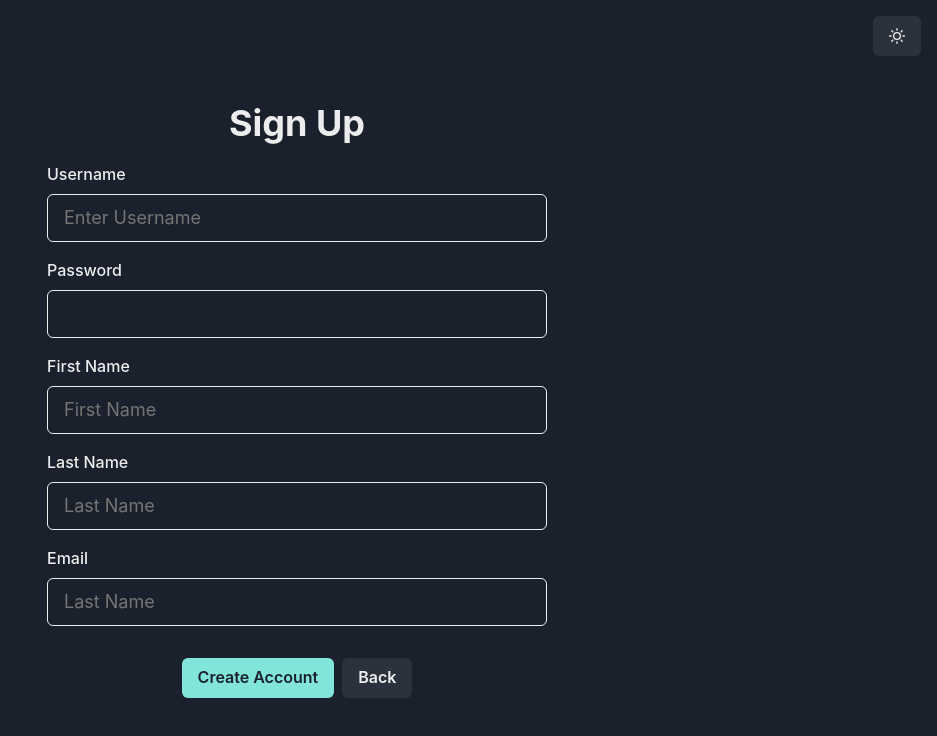
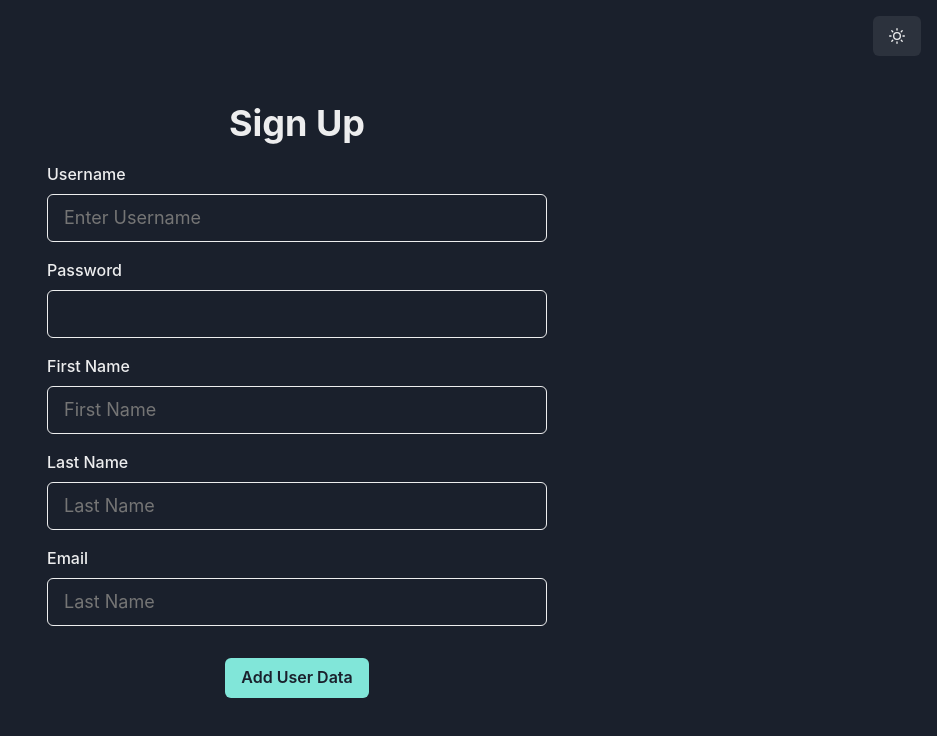
Before and after one commit to htwest/TLS-Society-Database, a React (Create React App) app in the folder client/: page / in a window 1280 px wide. Both pictures are taken after typing "Sample", "Sample123" into the empty fields and a click on the button "Create Account". Shown: the top 736 px of the page, without its empty margins (343-1280 px from the left). Built offline with nearby package versions, Linux system fonts and the light colour scheme.

Commit message:
refactored singup for application upload

```diff
--- a/client/src/api/postRegister.js
+++ b/client/src/api/postRegister.js
@@ -1,17 +1,15 @@
 const axios = require("axios");
 
-const postRegister = (user, pass, fName, lName, email) => {
-  console.log(fName);
-
+const postRegister = (userData) => {
   return axios
     .post(
       "/auth/register",
       {
-        username: user,
-        password: pass,
-        fName: fName,
-        lName: lName,
-        email: email,
+        username: userData[0],
+        fName: userData[1],
+        lName: userData[2],
+        email: userData[3],
+        password: userData[4],
       },
       { withCredentials: true }
     )
--- a/client/src/components/landing/Signup.jsx
+++ b/client/src/components/landing/Signup.jsx
@@ -1,147 +1,39 @@
 import React, { useState } from "react";
-import validateSignUp from "../../hooks/validateSignUp";
-import {
-  VStack,
-  ButtonGroup,
-  FormControl,
-  FormLabel,
-  Input,
-  Button,
-  Heading,
-  FormErrorMessage,
-} from "@chakra-ui/react";
+import { VStack, ButtonGroup, Button } from "@chakra-ui/react";
 
+// Components
+import UserForm from "./signup/UserForm";
+
+// Api
 import postRegister from "../../api/postRegister";
 
 const SignUp = ({ setRegister }) => {
-  const [user, setUser] = useState("");
-  const [fName, setFName] = useState("");
-  const [lName, setLName] = useState("");
-  const [email, setEmail] = useState("");
-  const [pass, setPass] = useState("");
-  const [err, setErr] = useState(false);
-  const [errMsg, setErrMsg] = useState("");
+  const [userData, setUserData] = useState();
+  const [err, setErr] = useState();
 
-  const handleSubmit = async (e) => {
-    e.preventDefault();
-    const validate = validateSignUp(
-      user,
-      pass,
-      fName,
-      lName,
-      email,
-      setErr,
-      setErrMsg
-    );
-
-    if (validate) {
-      await postRegister(user, pass, fName, lName, email).then((data) => {
+  const handleSubmit = async () => {
+    await postRegister(userData).then((data) => {
       setRegister(false);
     });
-    }
   };
 
   return (
     <VStack
-      as="form"
-      onSubmit={(e) => handleSubmit(e)}
       w={{ base: "90%", md: "500px" }}
       m="auto"
       justify="center"
       h="100vh"
       spacing="1rem"
     >
-      <Heading>Sign Up</Heading>
-      <FormControl isInvalid={err}>
-        <FormLabel>Username</FormLabel>
-        <Input
-          type="text"
-          name="username"
-          value={user}
-          placeholder="Enter Username"
-          autoComplete="off"
-          size="lg"
-          onChange={(e) => {
-            setErr(false);
-            setUser(e.target.value);
-          }}
-        />
-        <FormErrorMessage>{errMsg}</FormErrorMessage>
-      </FormControl>
-
-      <FormControl isInvalid={err}>
-        <FormLabel>Password</FormLabel>
-        <Input
-          type="password"
-          name="password"
-          value={pass}
-          autoComplete="off"
-          size="lg"
-          onChange={(e) => {
-            setErr(false);
-            setPass(e.target.value);
-          }}
-        />
-        <FormErrorMessage>{errMsg}</FormErrorMessage>
-      </FormControl>
-
-      <FormControl isInvalid={err}>
-        <FormLabel>First Name</FormLabel>
-        <Input
-          type="text"
-          name="fname"
-          value={fName}
-          placeholder="First Name"
-          autoComplete="off"
-          size="lg"
-          onChange={(e) => {
-            setErr(false);
-            setFName(e.target.value);
-          }}
-        />
-        <FormErrorMessage>{errMsg}</FormErrorMessage>
-      </FormControl>
-
-      <FormControl isInvalid={err}>
-        <FormLabel>Last Name</FormLabel>
-        <Input
-          type="text"
-          name="lname"
-          value={lName}
-          placeholder="Last Name"
-          autoComplete="off"
-          size="lg"
-          onChange={(e) => {
-            setErr(false);
-            setLName(e.target.value);
-          }}
-        />
-        <FormErrorMessage>{errMsg}</FormErrorMessage>
-      </FormControl>
-
-      <FormControl isInvalid={err}>
-        <FormLabel>Email</FormLabel>
-        <Input
-          type="text"
-          name="email"
-          value={email}
-          placeholder="Last Name"
-          autoComplete="off"
-          size="lg"
-          onChange={(e) => {
-            setErr(false);
-            setEmail(e.target.value);
-          }}
-        />
-        <FormErrorMessage>{errMsg}</FormErrorMessage>
-      </FormControl>
-
+      <UserForm setRegister={setRegister} setUserData={setUserData} />
+      {userData ? (
         <ButtonGroup pt="1rem">
-        <Button colorScheme="teal" type="submit">
+          <Button colorScheme="teal" onClick={() => handleSubmit()}>
             Create Account
           </Button>
           <Button onClick={() => setRegister(false)}>Back</Button>
         </ButtonGroup>
+      ) : null}
     </VStack>
   );
 };
--- /dev/null
+++ b/client/src/components/landing/signup/UserForm.jsx
@@ -0,0 +1,123 @@
+import React, { useState } from "react";
+import {
+  VStack,
+  ButtonGroup,
+  FormControl,
+  FormLabel,
+  Input,
+  Button,
+  Heading,
+} from "@chakra-ui/react";
+
+// Hooks
+import validateSignUp from "../../../hooks/validateSignUp";
+
+const UserForm = ({ setRegister, setUserData }) => {
+  const [user, setUser] = useState("");
+  const [fName, setFName] = useState("");
+  const [lName, setLName] = useState("");
+  const [email, setEmail] = useState("");
+  const [pass, setPass] = useState("");
+
+  const handleSubmit = (e) => {
+    e.preventDefault();
+    const validate = validateSignUp(user, pass, fName, lName, email);
+    if (validate) {
+      setUserData([user, fName, lName, email, pass]);
+    }
+  };
+  return (
+    <VStack
+      as="form"
+      onSubmit={(e) => handleSubmit(e)}
+      w={{ base: "90%", md: "500px" }}
+      m="auto"
+      justify="center"
+      h="100vh"
+      spacing="1rem"
+    >
+      <Heading>Sign Up</Heading>
+      <FormControl>
+        <FormLabel>Username</FormLabel>
+        <Input
+          type="text"
+          name="username"
+          value={user}
+          placeholder="Enter Username"
+          autoComplete="off"
+          size="lg"
+          onChange={(e) => {
+            setUser(e.target.value);
+          }}
+        />
+      </FormControl>
+
+      <FormControl>
+        <FormLabel>Password</FormLabel>
+        <Input
+          type="password"
+          name="password"
+          value={pass}
+          autoComplete="off"
+          size="lg"
+          onChange={(e) => {
+            setPass(e.target.value);
+          }}
+        />
+      </FormControl>
+
+      <FormControl>
+        <FormLabel>First Name</FormLabel>
+        <Input
+          type="text"
+          name="fname"
+          value={fName}
+          placeholder="First Name"
+          autoComplete="off"
+          size="lg"
+          onChange={(e) => {
+            setFName(e.target.value);
+          }}
+        />
+      </FormControl>
+
+      <FormControl>
+        <FormLabel>Last Name</FormLabel>
+        <Input
+          type="text"
+          name="lname"
+          value={lName}
+          placeholder="Last Name"
+          autoComplete="off"
+          size="lg"
+          onChange={(e) => {
+            setLName(e.target.value);
+          }}
+        />
+      </FormControl>
+
+      <FormControl>
+        <FormLabel>Email</FormLabel>
+        <Input
+          type="text"
+          name="email"
+          value={email}
+          placeholder="Last Name"
+          autoComplete="off"
+          size="lg"
+          onChange={(e) => {
+            setEmail(e.target.value);
+          }}
+        />
+      </FormControl>
+
+      <ButtonGroup pt="1rem">
+        <Button colorScheme="teal" type="submit">
+          Add User Data
+        </Button>
+      </ButtonGroup>
+    </VStack>
+  );
+};
+
+export default UserForm;
--- a/client/src/hooks/validateSignUp.js
+++ b/client/src/hooks/validateSignUp.js
@@ -1,12 +1,4 @@
-const validateSignUp = (
-  username,
-  password,
-  fName,
-  lName,
-  email,
-  setErr,
-  setErrMsg
-) => {
+const validateSignUp = (username, password, fName, lName, email) => {
   if (
     username.length === 0 ||
     password.length === 0 ||
@@ -14,8 +6,7 @@ const validateSignUp = (
     lName.length === 0 ||
     email.length === 0
   ) {
-    setErr(true);
-    setErrMsg("Please Fill Out All Boxes");
+    return false;
   } else {
     return true;
   }
```
Lines whose indentation alone changed are shown as unchanged.
